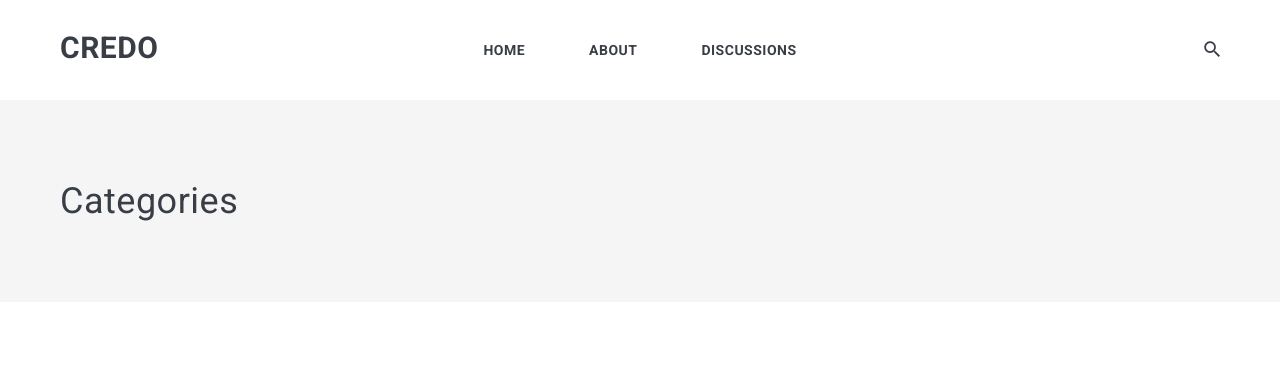
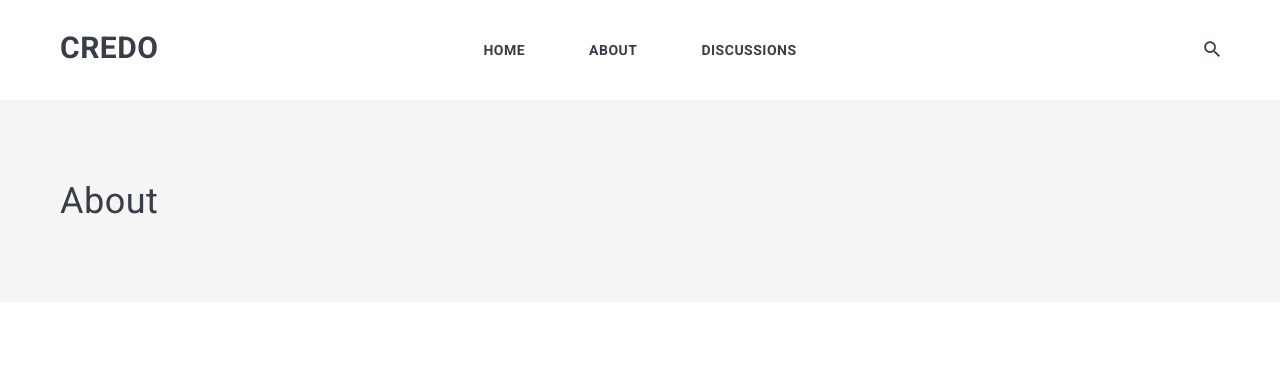
Before and after one commit to investwithcredo/investwithcredo.com, a Jekyll site: the page built from _pages/about.md, in a window 1280 px wide. Shown: the top 376 px of the page. Built offline with Jekyll 4.4.1, drawn with Linux system fonts in a browser that asks for light colours; nearby versions of some CDN libraries.

Commit message:
Update page.html

```diff
--- a/_layouts/page.html
+++ b/_layouts/page.html
@@ -3,7 +3,7 @@ layout: default
 ---
 <div class="arhive-head">
   <div class="container">
-    <h1 class="archive-title">Categories</h1>
+    <h1 class="archive-title">{{ page.title | escape }}</h1>
   </div>
 </div>
 
```
